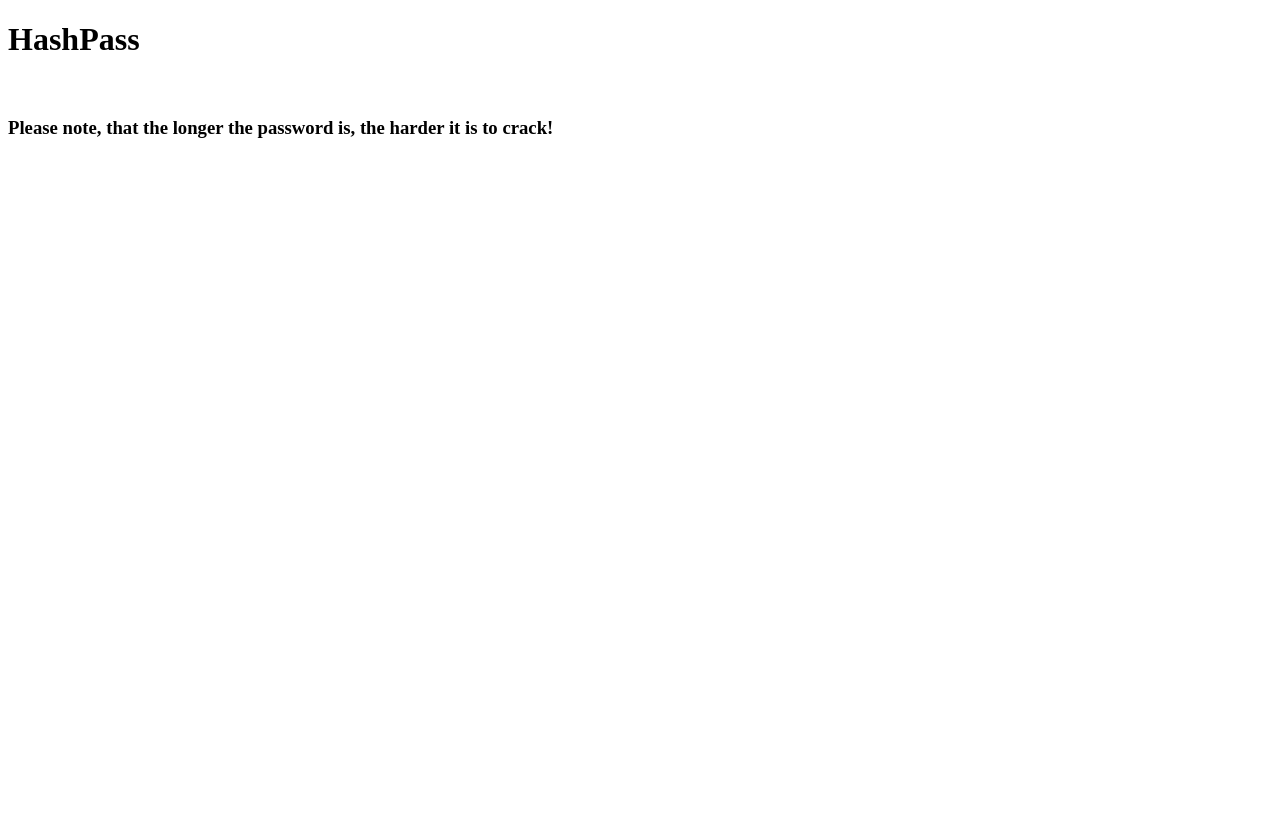
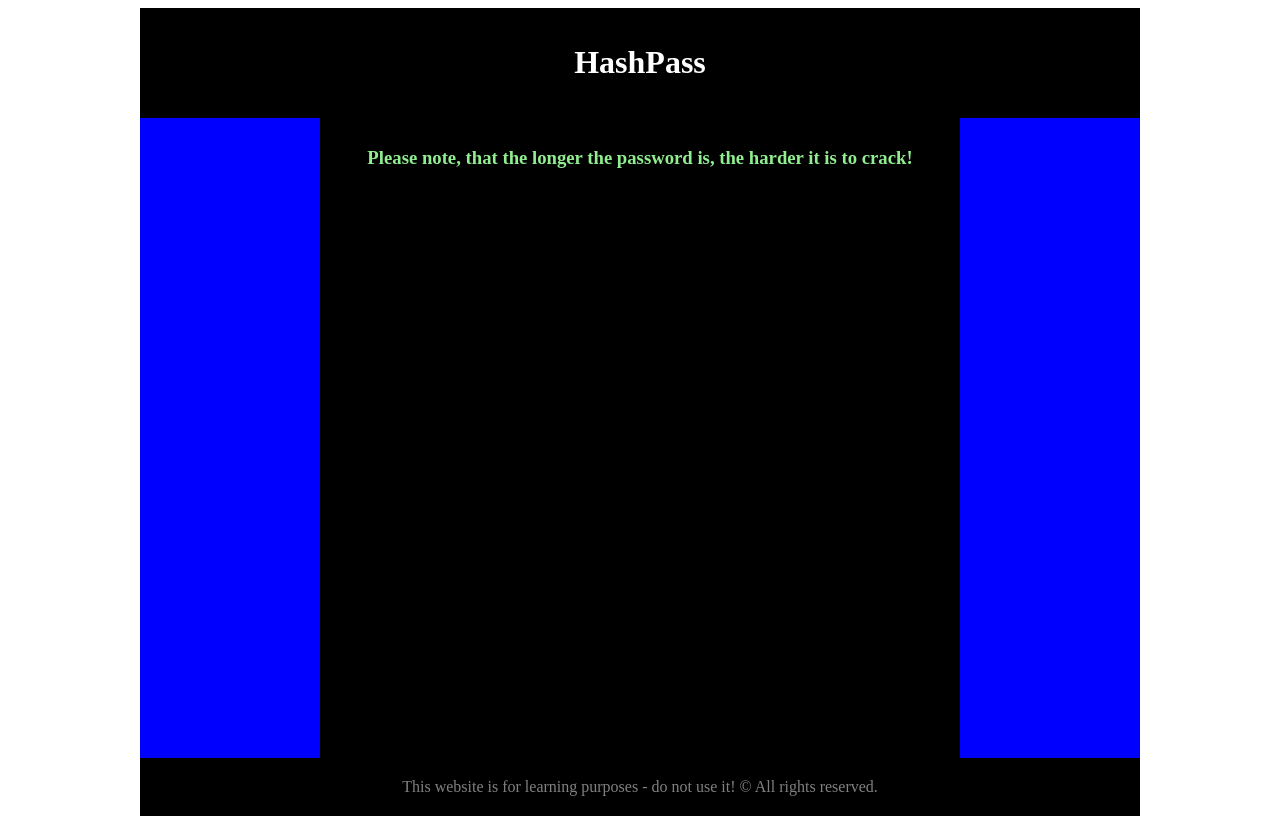
Before and after one commit to adrian-wojcik/HashPass, a Flask app: template website/templates/base.html in a window 1280 px wide. Before the commit the page ends 138 px from the top, so only its background shows below. Run offline with Flask 2, Linux system fonts and the light colour scheme; the template is opened without the code that fills it, so the values that code supplies are empty.

Commit message:
Second Stage HTML and CSS - body with structure

```diff
--- a/website/templates/base.html
+++ b/website/templates/base.html
@@ -8,12 +8,34 @@
     characters, containing uppercase and lowercase Latin letters, natural numbers and special characters." />
     <meta name="keywords" content="password, generator, creator, strong, hash, uncrackable, powerful" />
     <meta name="author" content="Adrian Wojcik" />
+
+    <link rel="stylesheet" href="styles.css" type="text/css">
+
   </head>
 
   <body>
-    <h1>HashPass</h1>
-    <br/>
-    <h3>Please note, that the longer the password is, the harder it is to crack!</h3>
+
+    <div id="container">
+
+      <div id="logo">
+        <h1>HashPass</h1>
+      </div>
+
+      <div id="ad">
+      </div>
+
+      <div id="content">
+        <h3>Please note, that the longer the password is, the harder it is to crack!</h3>
+      </div>
+
+      <div id="add">
+      </div>
+
+      <div id="footer">
+        This website is for learning purposes - do not use it! &copy; All rights reserved.
+      </div>
+
+    </div>
 
   </body>
 </html>
--- /dev/null
+++ b/website/templates/styles.css
@@ -0,0 +1,47 @@
+#container
+{
+    width: 1000px;
+    margin-left: auto;
+    margin-right: auto;
+}
+#logo
+{
+    background-color: black;
+    color: white;
+    text-align: center;
+    padding: 15px;
+}
+#ad
+{
+    float: left;
+    background-color: blue;
+    width: 160px;
+    height: 620px;
+    padding: 10px
+}
+#content
+{
+    float: left;
+    width: 620px;
+    height: 620px;
+    padding: 10px;
+    background-color: black;
+    color: lightgreen;
+    text-align: center;
+}
+#add
+{
+    float: left;
+    background-color: blue;
+    width: 160px;
+    height: 620px;
+    padding: 10px
+}
+#footer
+{
+    clear: both;
+    background-color: black;
+    color: gray;
+    text-align: center;
+    padding: 20px;
+}
```
